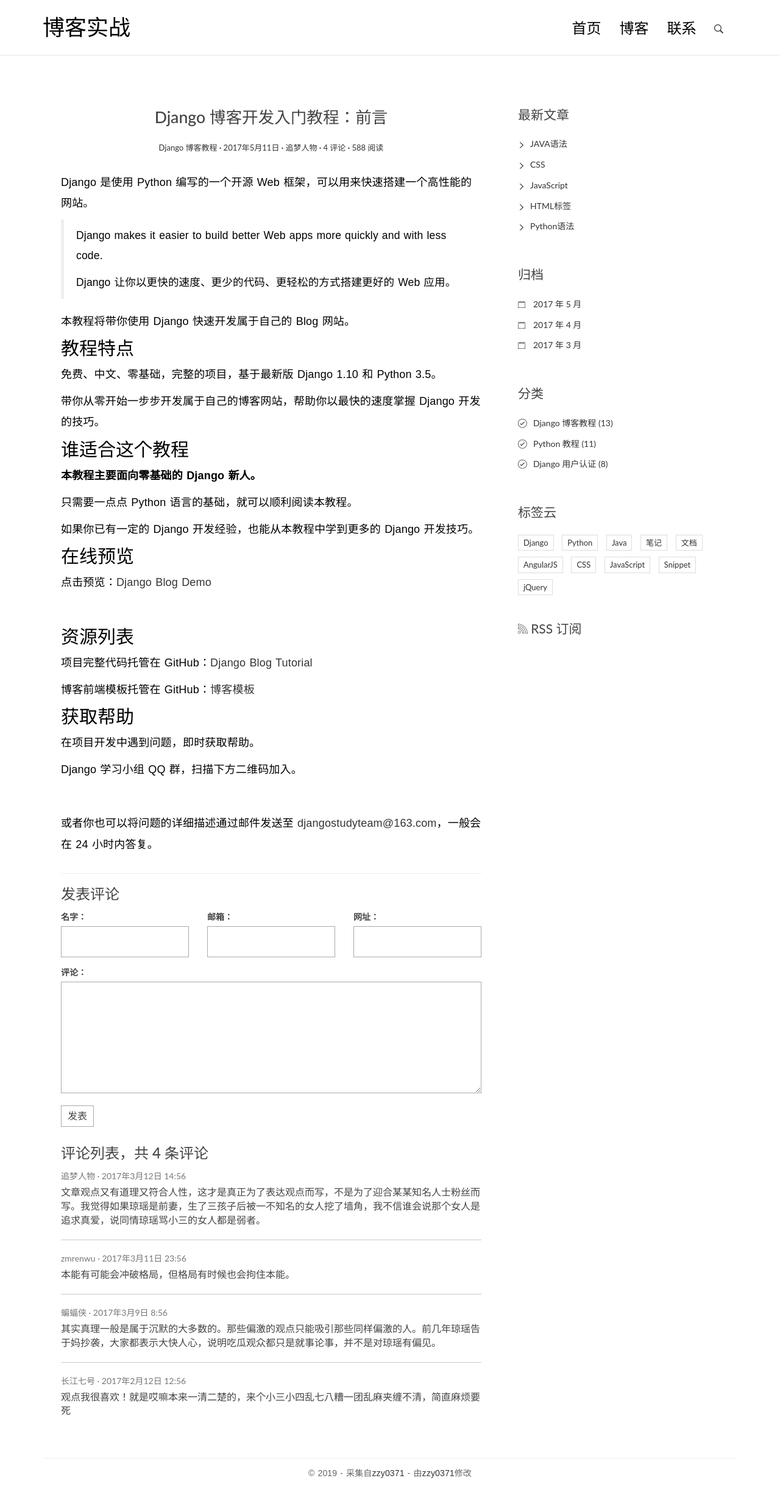
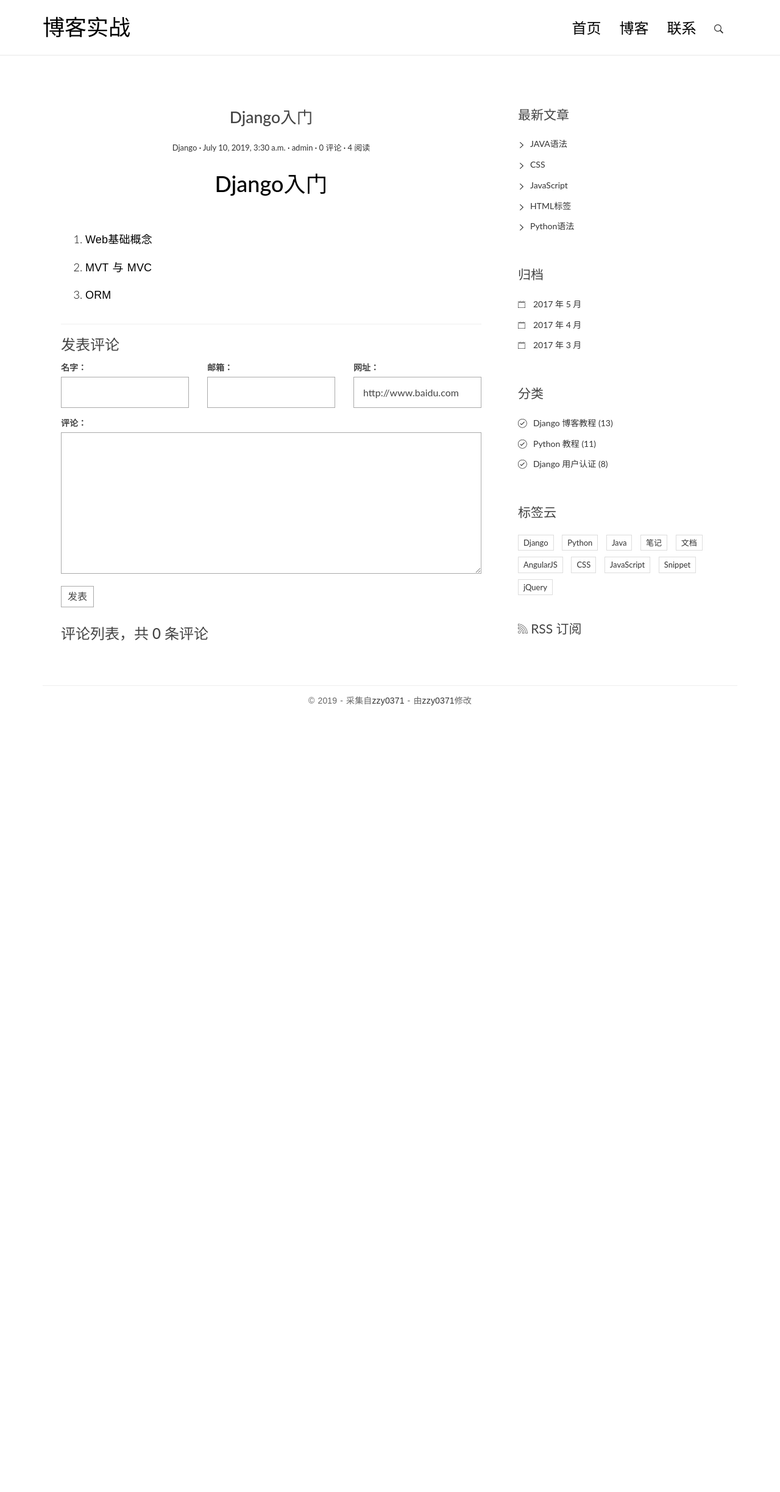
Before and after one commit to zzy0371/Py1904, a Django app: page /single/1/ in a window 1280 px wide. Shown: the whole page at 61% size. After the commit the page ends 1157 px from the top, so only its background shows below. Run offline with Django 3.2, Linux system fonts and the light colour scheme; data comes from the database, SQL or seed files in the repository; both versions use the stored data as it was after the commit; parts of the project's set-up code (start-up, migrations or seed data) failed here and were passed over; some libraries are stand-ins or nearby versions.

Commit message:
详情评论

```diff
--- a/demo3/apps/blog/forms.py
+++ b/demo3/apps/blog/forms.py
@@ -1,5 +1,6 @@
 from django import forms
 from .models import Article
+from comment.models import Comment
 class ArticleForm(forms.ModelForm):
     class Meta:
         model = Article
@@ -11,3 +12,8 @@ class ArticleForm(forms.ModelForm):
             "title":"文章标题",
             "body":"文章正文"
         }
+
+class CommentForm(forms.ModelForm):
+    class Meta:
+        model = Comment
+        fields = ["name","email","url","content"]
--- a/demo3/apps/blog/views.py
+++ b/demo3/apps/blog/views.py
@@ -1,10 +1,11 @@
-from django.shortcuts import render,redirect,reverse
+from django.shortcuts import render,redirect,reverse,get_object_or_404
 from django.views.generic import View
 from django.http import HttpResponse
 from .models import *
-from .forms import ArticleForm
+from .forms import ArticleForm,CommentForm
 # Create your views here.
 from django.core.paginator import Paginator,Page
+
 
 class IndexView(View):
     def get(self,request):
@@ -27,16 +28,24 @@ class IndexView(View):
 
         pagenum = request.GET.get("page")
         pagenum = 1 if not pagenum else pagenum
-        page = Paginator(articles,2).get_page(pagenum)
-        return render(request,'blog/index.html',{"page":page})
+        page = Paginator(articles,1).get_page(pagenum)
+        return render(request,'blog/index.html',{"page":page,"ads":ads})
 
 class SingleView(View):
+
     def get(self,request,id):
-        article = Article.objects.all()
-
-        return render(request,'blog/single.html')
+        article = get_object_or_404(Article, pk=id)
+        article.views += 1
+        article.save()
+        cf = CommentForm()
+        return render(request,'blog/single.html',{"article":article,"cf":cf})
     def post(self,request,id):
-        return render(request,'blog/single.html')
+        article = get_object_or_404(Article, pk=id)
+        cf = CommentForm(request.POST)
+        comment = cf.save(commit=False)
+        comment.article = article
+        comment.save()
+        return redirect(reverse("blog:single", args=(article.id,)))
 
 class AddArticleView(View):
     def get(self,request):
--- a/demo3/templates/blog/base.html
+++ b/demo3/templates/blog/base.html
@@ -80,7 +80,7 @@
                         {% getlatestarticles 5 as latestarticles %}
                         {% for a in latestarticles %}
                         <li>
-                            <a href="#">{{ a.title }}</a>
+                            <a href="{% url 'blog:single' a.id %}">{{ a.title }}</a>
                         </li>
                         {% endfor %}
 
--- a/demo3/templates/blog/single.html
+++ b/demo3/templates/blog/single.html
@@ -5,101 +5,66 @@
 
 
 {% block left %}
-<article class="post post-1">
+<article class="post post-{{article.id}}">
     <header class="entry-header">
-        <h1 class="entry-title">Django 博客开发入门教程：前言</h1>
+        <h1 class="entry-title">{{article.title}}</h1>
         <div class="entry-meta">
-            <span class="post-category"><a href="#">Django 博客教程</a></span>
+            <span class="post-category"><a href="#">{{article.category.title}}</a></span>
             <span class="post-date"><a href="#"><time class="entry-date"
-                                                      datetime="2012-11-09T23:15:57+00:00">2017年5月11日</time></a></span>
-            <span class="post-author"><a href="#">追梦人物</a></span>
-            <span class="comments-link"><a href="#">4 评论</a></span>
-            <span class="views-count"><a href="#">588 阅读</a></span>
+                                                      datetime="2012-11-09T23:15:57+00:00">{{article.create_time}}</time></a></span>
+            <span class="post-author"><a href="#">{{article.author.username}}</a></span>
+            <span class="comments-link"><a href="#">{{article.comment_set.count }} 评论</a></span>
+            <span class="views-count"><a href="#">{{article.views}} 阅读</a></span>
         </div>
     </header>
     <div class="entry-content clearfix">
-        <p>Django 是使用 Python 编写的一个开源 Web 框架，可以用来快速搭建一个高性能的网站。</p>
-        <blockquote><p>Django makes it easier to build better Web apps more quickly and with less
-            code.</p>
-            <p>Django 让你以更快的速度、更少的代码、更轻松的方式搭建更好的 Web 应用。</p>
-        </blockquote>
-        <p>本教程将带你使用 Django 快速开发属于自己的 Blog 网站。</p>
-        <h2>教程特点</h2>
-        <p>免费、中文、零基础，完整的项目，基于最新版 Django 1.10 和 Python 3.5。</p>
-        <p>带你从零开始一步步开发属于自己的博客网站，帮助你以最快的速度掌握 Django 开发的技巧。</p>
-        <h2>谁适合这个教程</h2>
-        <p><strong>本教程主要面向零基础的 Django 新人。</strong></p>
-        <p>只需要一点点 Python 语言的基础，就可以顺利阅读本教程。</p>
-        <p>如果你已有一定的 Django 开发经验，也能从本教程中学到更多的 Django 开发技巧。</p>
-        <h2>在线预览</h2>
-        <p>点击预览：<a href=''>Django Blog Demo</a></p>
-        <p><img src='' alt=''/></p>
-        <h2>资源列表</h2>
-        <p>项目完整代码托管在 GitHub：<a href=''>Django Blog Tutorial</a></p>
-        <p>博客前端模板托管在 GitHub：<a href=''>博客模板</a></p>
-        <h2>获取帮助</h2>
-        <p>在项目开发中遇到问题，即时获取帮助。</p>
-        <p>Django 学习小组 QQ 群，扫描下方二维码加入。</p>
-        <p><img src='' alt=''/></p>
-        <p>或者你也可以将问题的详细描述通过邮件发送至 <a href='mailto:djangostudyteam@163.com' target='_blank'>djangostudyteam@163.com</a>，一般会在
-            24 小时内答复。</p>
+        {{article.body|safe}}
     </div>
 </article>
+
+
+
 <section class="comment-area" id="comment-area">
     <hr>
     <h3>发表评论</h3>
-    <form action="#" method="post" class="comment-form">
+    <form action="{% url 'blog:single' article.id  %}" method="post" class="comment-form">
+        {% csrf_token %}
         <div class="row">
             <div class="col-md-4">
                 <label for="id_name">名字：</label>
-                <input type="text" id="id_name" name="name" required>
+                {{ cf.name }}
             </div>
             <div class="col-md-4">
                 <label for="id_email">邮箱：</label>
-                <input type="email" id="id_email" name="email" required>
+                {{ cf.email }}
             </div>
             <div class="col-md-4">
                 <label for="id_url">网址：</label>
-                <input type="text" id="id_url" name="url">
+                {{ cf.url }}
             </div>
             <div class="col-md-12">
-                <label for="id_comment">评论：</label>
-                <textarea name="comment" id="id_comment" required></textarea>
+                <label for="id_content">评论：</label>
+                {{ cf.content }}
                 <button type="submit" class="comment-btn">发表</button>
             </div>
         </div>    <!-- row -->
     </form>
     <div class="comment-list-panel">
-        <h3>评论列表，共 <span>4</span> 条评论</h3>
+        <h3>评论列表，共 <span>{{ article.comment_set.count }}</span> 条评论</h3>
         <ul class="comment-list list-unstyled">
-            <li class="comment-item">
-                <span class="nickname">追梦人物</span>
-                <time class="submit-date" datetime="2012-11-09T23:15:57+00:00">2017年3月12日 14:56</time>
+
+            {% for o in article.comment_set.all %}
+                <li class="comment-item">
+                <span class="nickname">{{ o.name }}</span>
+                <time class="submit-date" datetime="2012-11-09T23:15:57+00:00">{{ o.create_time }}</time>
                 <div class="text">
-                    文章观点又有道理又符合人性，这才是真正为了表达观点而写，不是为了迎合某某知名人士粉丝而写。我觉得如果琼瑶是前妻，生了三孩子后被一不知名的女人挖了墙角，我不信谁会说那个女人是追求真爱，说同情琼瑶骂小三的女人都是弱者。
+                    {{ o.content }}
                 </div>
             </li>
-            <li class="comment-item">
-                <span class="nickname">zmrenwu</span>
-                <time class="submit-date" datetime="2012-11-09T23:15:57+00:00">2017年3月11日 23:56</time>
-                <div class="text">
-                    本能有可能会冲破格局，但格局有时候也会拘住本能。
-                </div>
-            </li>
-            <li class="comment-item">
-                <span class="nickname">蝙蝠侠</span>
-                <time class="submit-date" datetime="2012-11-09T23:15:57+00:00">2017年3月9日 8:56</time>
-                <div class="text">
-                    其实真理一般是属于沉默的大多数的。那些偏激的观点只能吸引那些同样偏激的人。前几年琼瑶告于妈抄袭，大家都表示大快人心，说明吃瓜观众都只是就事论事，并不是对琼瑶有偏见。
-                </div>
-            </li>
-            <li class="comment-item">
-                <span class="nickname">长江七号</span>
-                <time class="submit-date" datetime="2012-11-09T23:15:57+00:00">2017年2月12日 12:56</time>
-                <div class="text">
-                    观点我很喜欢！就是哎嘛本来一清二楚的，来个小三小四乱七八糟一团乱麻夹缠不清，简直麻烦要死
-                </div>
-            </li>
+            {% endfor %}
+
+
+
         </ul>
     </div>
 </section>
```
Also changed, not shown: demo3/db.sqlite3.
